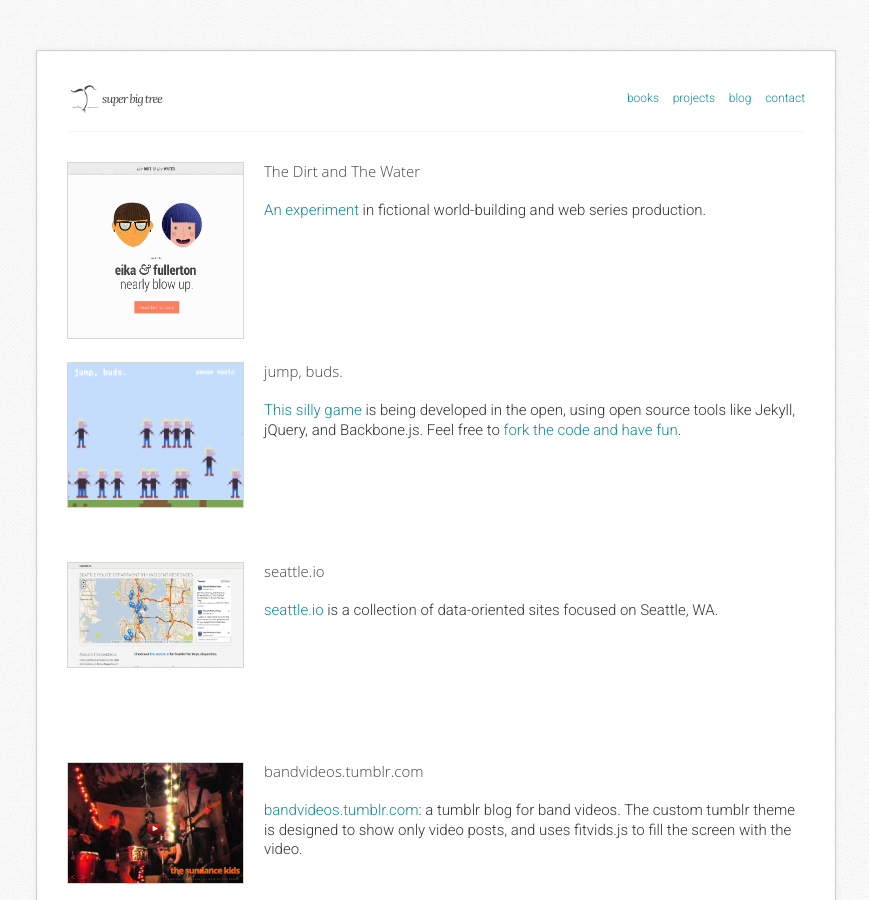
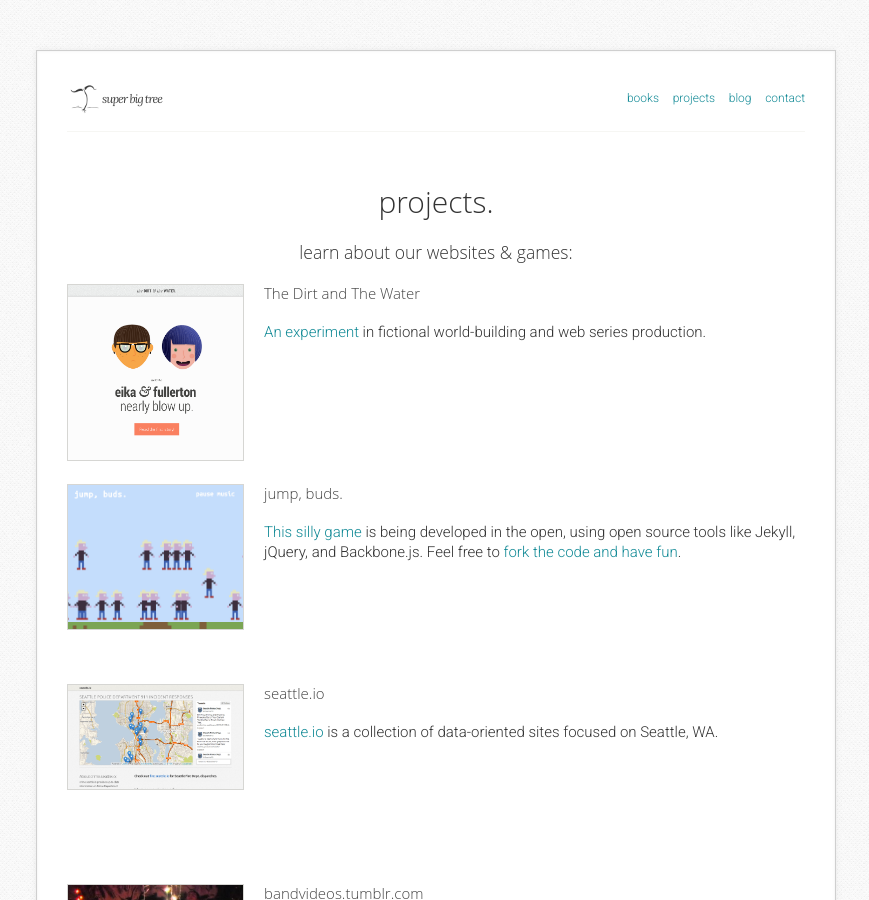
Before and after one commit to superbigtree/superbigtree.github.com, a Jekyll site: the page built from projects/index.html, in a window 1280 px wide and 900 px high. Shown: the whole window, without its empty margins (204-1073 px from the left). Built offline with Jekyll 4.4.1, drawn with Linux system fonts in a browser that asks for light colours.

Commit message:
projects title

```diff
--- a/projects/index.html
+++ b/projects/index.html
@@ -2,6 +2,10 @@
 layout: static
 title: projects
 ---
+
+<h1 id="page-title" class="center">projects.</h1>
+<h3 class="center">learn about our websites & games:</h3>
+
 <div class="project">
   <a href="http://thedirtandthewater.com" target="_blank">
     <img src="/img/tdatw.png" />
```
